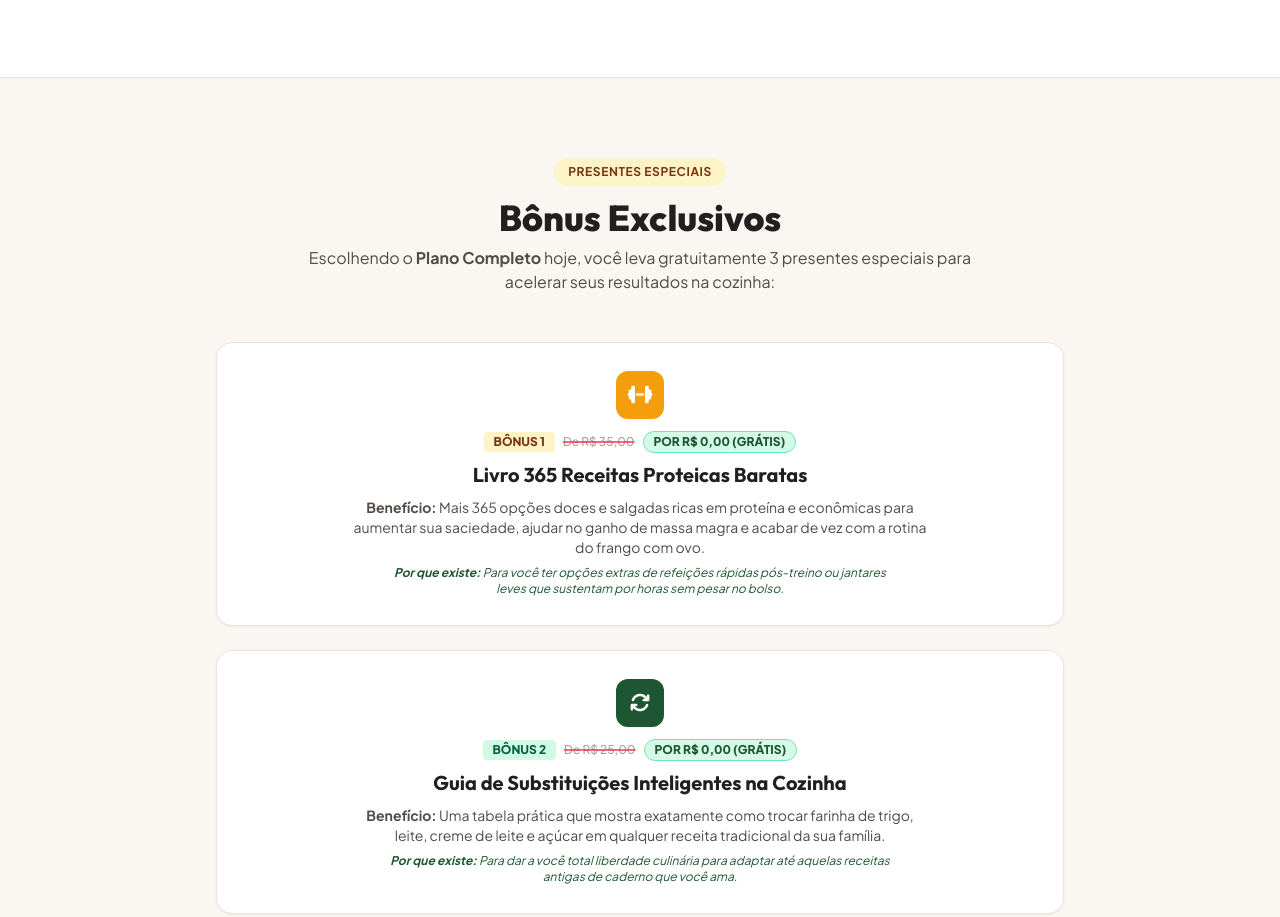
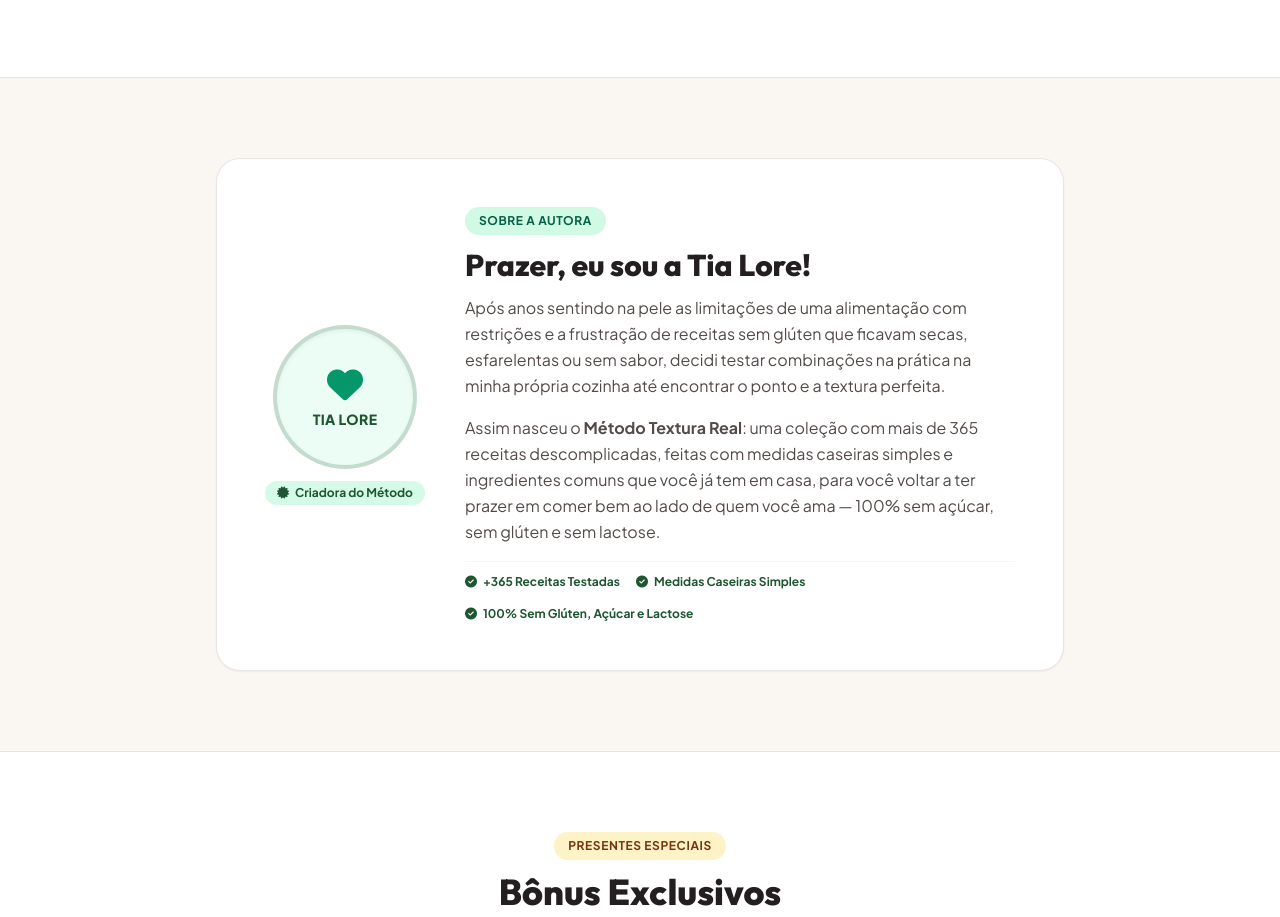
Before and after one commit to anthonyfiuza307-eng/receitas-sem-gluten, a plain HTML site: page index.html in a window 1280 px wide. Shown: the part 5574-6491 px from the top of the page. Drawn offline with nearby package versions, Linux system fonts and the light colour scheme.

Commit message:
feat: alinhar autoria para Tia Lore e remover sobras do nicho proteico/fitness

```diff
--- a/index.html
+++ b/index.html
@@ -4,9 +4,9 @@
 <head>
   <meta charset="UTF-8">
   <meta name="viewport" content="width=device-width, initial-scale=1.0">
-  <title>Método Textura Real — 365 Receitas Sem Açúcar, Glúten e Lactose</title>
+  <title>Método Textura Real da Tia Lore — 365 Receitas Sem Açúcar, Glúten e Lactose</title>
   <meta name="description"
-    content="Coma bem todos os dias sem açúcar, glúten e lactose e sem abrir mão do sabor.">
+    content="Coma bem todos os dias sem açúcar, glúten e lactose — e sem abrir mão do sabor. 365 receitas testadas e aprovadas da Tia Lore com ingredientes simples.">
 
   <!-- Tailwind CSS CDN -->
   <script src="https://cdn.tailwindcss.com"></script>
@@ -292,7 +292,7 @@
       <!-- 5. Imagem do Mockup do Produto (PNG Transparente, Posicionado Logo Abaixo) -->
       <div class="w-full flex items-center justify-center mt-8 bg-transparent">
         <!-- INSERIR MOCKUP PNG TRANSPARENTE AQUI -->
-        <img src="mockup.png" alt="Mockup Método Textura Real — 365 Receitas Sem Açúcar, Glúten e Lactose"
+        <img src="mockup.png" alt="Mockup Método Textura Real da Tia Lore — 365 Receitas Sem Açúcar, Glúten e Lactose"
           class="w-full max-w-lg md:max-w-2xl mx-auto h-auto object-contain bg-transparent select-none drop-shadow-2xl transition-all duration-300 ease-out hover:scale-[1.02]">
       </div>
 
@@ -874,7 +874,7 @@
           Mais de 14.500 pessoas já transformaram suas refeições diárias
         </h2>
         <p class="text-base sm:text-lg text-[#1E5631] font-bold mt-2">
-          com as receitas da Chef Luana
+          com as receitas e o Método Textura Real da Tia Lore
         </p>
       </div>
 
@@ -942,8 +942,49 @@
     </div>
   </section>
 
+  <!-- SEÇÃO SOBRE A AUTORA: CONHEÇA A TIA LORE -->
+  <section class="py-16 sm:py-20 bg-[#FAF7F2] border-b border-stone-200">
+    <div class="max-w-4xl mx-auto px-4 sm:px-6">
+      <div class="bg-white rounded-3xl p-8 sm:p-12 border border-stone-200/90 shadow-sm flex flex-col md:flex-row items-center gap-8 sm:gap-10 text-center md:text-left">
+
+        <!-- Selo de Autora da Tia Lore -->
+        <div class="flex-shrink-0 flex flex-col items-center">
+          <div class="w-32 h-32 sm:w-36 sm:h-36 rounded-full bg-emerald-50 border-4 border-[#1E5631]/20 flex flex-col items-center justify-center shadow-inner relative overflow-hidden text-[#1E5631]">
+            <i class="fa-solid fa-heart text-4xl mb-1 text-emerald-600"></i>
+            <span class="font-extrabold text-sm uppercase tracking-wide">Tia Lore</span>
+          </div>
+          <span class="mt-3 inline-flex items-center gap-1.5 text-xs font-bold text-[#1E5631] bg-emerald-100/90 px-3 py-1 rounded-full">
+            <i class="fa-solid fa-certificate"></i> Criadora do Método
+          </span>
+        </div>
+
+        <!-- Conteúdo Biográfico -->
+        <div class="flex-1">
+          <span class="px-3.5 py-1.5 rounded-full text-xs font-bold uppercase tracking-wider bg-emerald-100 text-emerald-800 inline-block mb-3">
+            SOBRE A AUTORA
+          </span>
+          <h2 class="text-2xl sm:text-3xl font-extrabold text-[#231F20] leading-tight mb-3">
+            Prazer, eu sou a Tia Lore!
+          </h2>
+          <p class="text-[#524B48] text-base leading-relaxed mb-4">
+            Após anos sentindo na pele as limitações de uma alimentação com restrições e a frustração de receitas sem glúten que ficavam secas, esfarelentas ou sem sabor, decidi testar combinações na prática na minha própria cozinha até encontrar o ponto e a textura perfeita.
+          </p>
+          <p class="text-[#524B48] text-base leading-relaxed mb-4">
+            Assim nasceu o <strong>Método Textura Real</strong>: uma coleção com mais de 365 receitas descomplicadas, feitas com medidas caseiras simples e ingredientes comuns que você já tem em casa, para você voltar a ter prazer em comer bem ao lado de quem você ama — 100% sem açúcar, sem glúten e sem lactose.
+          </p>
+          <div class="pt-3 border-t border-stone-100 flex flex-wrap items-center justify-center md:justify-start gap-4 text-xs font-bold text-[#1E5631]">
+            <span class="flex items-center gap-1.5"><i class="fa-solid fa-check-circle"></i> +365 Receitas Testadas</span>
+            <span class="flex items-center gap-1.5"><i class="fa-solid fa-check-circle"></i> Medidas Caseiras Simples</span>
+            <span class="flex items-center gap-1.5"><i class="fa-solid fa-check-circle"></i> 100% Sem Glúten, Açúcar e Lactose</span>
+          </div>
+        </div>
+
+      </div>
+    </div>
+  </section>
+
   <!-- 4. BÔNUS EXCLUSIVOS COM ANCORAGEM DE PREÇO E SOMA MATEMÁTICA -->
-  <section class="py-16 sm:py-20 bg-[#FAF7F2] border-b border-stone-200">
+  <section class="py-16 sm:py-20 bg-white border-b border-stone-200">
     <div class="max-w-4xl mx-auto px-4 sm:px-6 flex flex-col items-center text-center">
 
       <div class="max-w-2xl mx-auto mb-12">
@@ -964,10 +1005,10 @@
 
         <!-- Bônus 1 -->
         <div
-          class="bg-white rounded-2xl p-6 sm:p-7 shadow-sm border border-stone-200 flex flex-col items-center text-center transition-all duration-300 ease-out hover:-translate-y-1.5 hover:shadow-xl hover:border-amber-500/40">
+          class="bg-[#FAF7F2] rounded-2xl p-6 sm:p-7 shadow-sm border border-stone-200 flex flex-col items-center text-center transition-all duration-300 ease-out hover:-translate-y-1.5 hover:shadow-xl hover:border-amber-500/40">
           <div
             class="w-12 h-12 rounded-xl bg-amber-500 text-white flex items-center justify-center text-xl font-bold mb-3 shadow-sm">
-            <i class="fa-solid fa-dumbbell"></i>
+            <i class="fa-solid fa-bread-slice"></i>
           </div>
           <div class="flex items-center justify-center gap-2 mb-2 flex-wrap">
             <span class="text-xs font-extrabold uppercase px-2.5 py-0.5 rounded bg-amber-100 text-amber-900">BÔNUS
@@ -978,14 +1019,12 @@
               class="text-xs font-black text-[#1E5631] bg-emerald-100/90 border border-emerald-300 px-2.5 py-0.5 rounded-full">POR
               R$ 0,00 (GRÁTIS)</span>
           </div>
-          <h3 class="text-lg sm:text-xl font-bold text-[#231F20]">Livro 365 Receitas Proteicas Baratas</h3>
+          <h3 class="text-lg sm:text-xl font-bold text-[#231F20]">Livro Especial: Pães de Frigideira e Lanches Rápidos da Tia Lore</h3>
           <p class="text-sm text-[#524B48] mt-2 max-w-xl">
-            <strong>Benefício:</strong> Mais 365 opções doces e salgadas ricas em proteína e econômicas para aumentar
-            sua saciedade, ajudar no ganho de massa magra e acabar de vez com a rotina do frango com ovo.
+            <strong>Benefício:</strong> Receitas práticas de 5 a 10 minutos para o café da manhã e lanches da tarde: pães macios, fáceis de fazer e que não esfarelam, 100% sem açúcar, glúten e lactose.
           </p>
           <p class="text-xs text-[#1E5631] mt-2 italic max-w-lg">
-            <strong>Por que existe:</strong> Para você ter opções extras de refeições rápidas pós-treino ou jantares
-            leves que sustentam por horas sem pesar no bolso.
+            <strong>Por que existe:</strong> Para você nunca mais ficar sem ideia do que comer na correria do dia a dia, mantendo o estômago leve e a alimentação segura.
           </p>
         </div>
 
@@ -1168,7 +1207,7 @@
               <li
                 class="flex items-start gap-2.5 font-bold text-[#1E5631] bg-[#EBF3ED] p-2.5 rounded-xl border border-emerald-200">
                 <i class="fa-solid fa-gift text-[#1E5631] text-base mt-0.5"></i>
-                <span>BÔNUS 1: Livro 365 Receitas Proteicas (730 receitas no total!)</span>
+                <span>BÔNUS 1: Livro Pães de Frigideira e Lanches Rápidos da Tia Lore</span>
               </li>
               <li class="flex items-start gap-2.5 font-semibold">
                 <i class="fa-solid fa-gift text-amber-600 text-base mt-0.5"></i>
@@ -1540,7 +1579,7 @@
         </div>
         <div class="flex items-center gap-2">
           <i class="fa-solid fa-check text-[#1E5631] font-bold"></i>
-          <span><strong>Bônus 1:</strong> Livro 365 Receitas Proteicas (730 receitas no total!)</span>
+          <span><strong>Bônus 1:</strong> Livro Pães de Frigideira e Lanches Rápidos da Tia Lore</span>
         </div>
         <div class="flex items-center gap-2">
           <i class="fa-solid fa-check text-[#1E5631] font-bold"></i>
```
